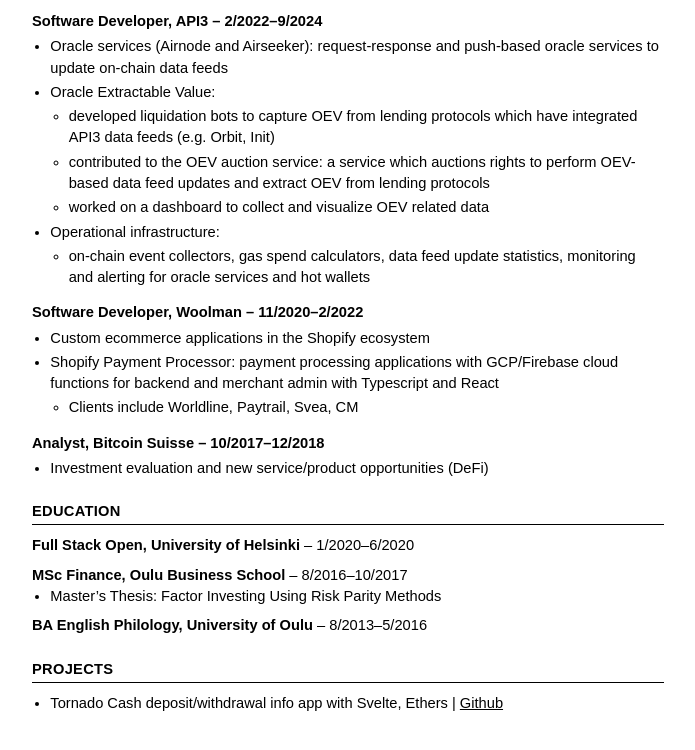
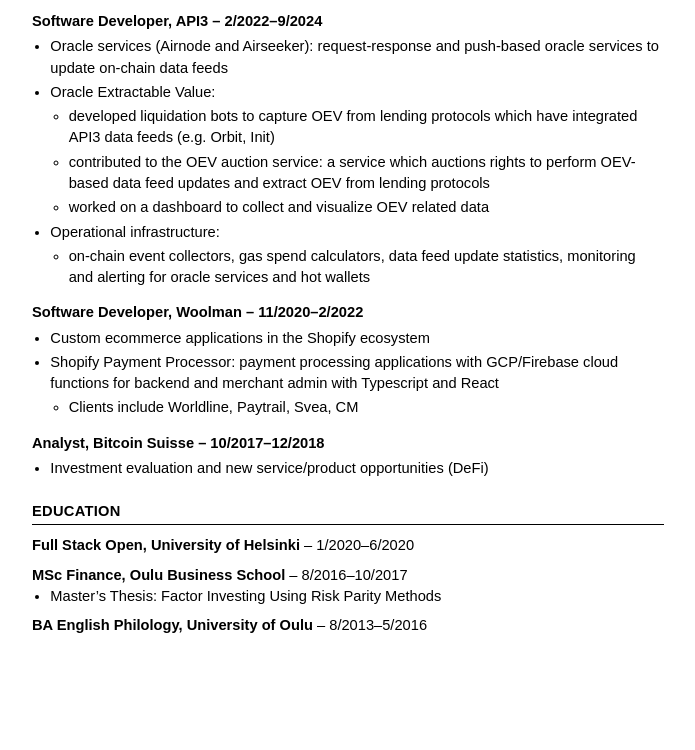
Before and after one commit to vponline/vekil-cv, a plain HTML site: page index.html in a window 1280 px wide. Shown: the part 675-1425 px from the top of the page, without its empty margins (292-987 px from the left). After the commit the page ends 1398 px from the top, so only its background shows below. Drawn offline with Linux system fonts and the light colour scheme.

Commit message:
Remove outdated Projects section from CV
Drop Tornado Cash project entry; keep skills, experience, education
with bare layout and corrected Chronicle/API3 dates.

```diff
--- a/index.html
+++ b/index.html
@@ -178,14 +178,6 @@
     </div>
   </section>
 
-  <section aria-labelledby="projects">
-    <h2 id="projects">Projects</h2>
-    <div class="proj-item">
-      <ul>
-        <li>Tornado Cash deposit/withdrawal info app with Svelte, Ethers | <a href="https://github.com/vponline/tornado-trees">Github</a></li>
-      </ul>
-    </div>
-  </section>
 </main>
 </body>
 </html>
```
